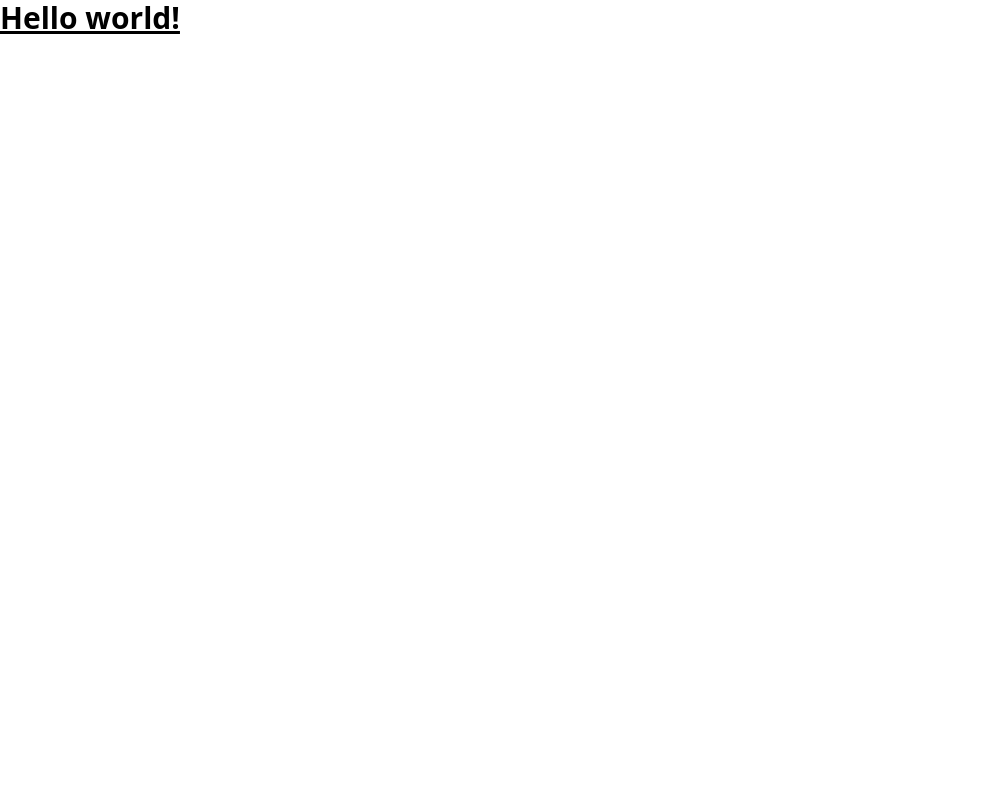
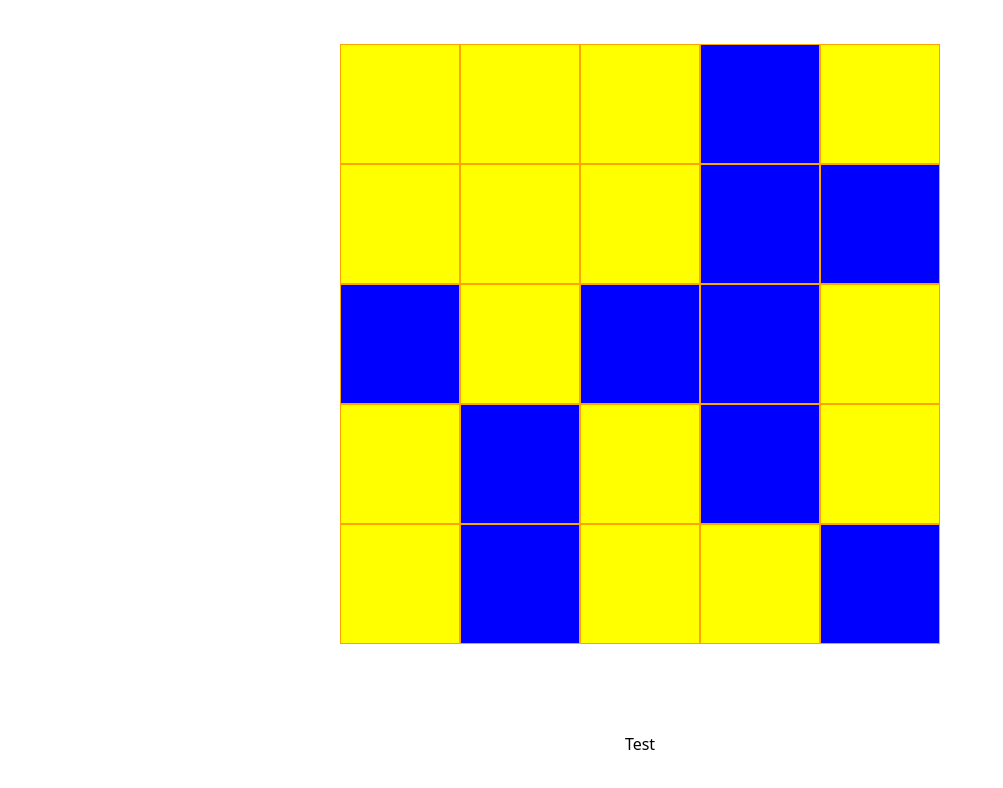
Before and after one commit to vitames404/nonogram-game, a React (Vite) app: page / in a window 1280 px wide. Shown: the top 788 px of the page, without its empty margins (0-1003 px from the left). Built offline with nearby package versions, Linux system fonts and the light colour scheme.

Commit message:
FIrst game logic added

```diff
--- a/src/App.tsx
+++ b/src/App.tsx
@@ -1,8 +1,8 @@
-function App() {
+import Grid from './components/grid';
+
+const App: React.FC = () => {
   return (
-    <h1 className="text-3xl font-bold underline">
-      Hello world!
-    </h1>
+    <Grid/>
   );
 }
 
--- /dev/null
+++ b/src/components/grid.tsx
@@ -0,0 +1,102 @@
+import React, { useState, useEffect } from "react";
+
+const Grid = () => {
+  const [grid, setGrid] = useState<number[][]>([]);
+  const [answerGrid, setAnswerGrid] = useState<number[][]>([]);
+
+  // Create the grids when the component is mounted
+  useEffect(() => {
+    const newGrid = create_grid(5); // Create a 5x5 grid (answer grid)
+    const emptyGrid = create_empty_grid(5); // Create a 5x5 empty grid
+    setGrid(newGrid);
+    setAnswerGrid(emptyGrid);
+  }, []);
+
+  function checkAnswer(){
+    const areEqual = grid.every((row, rowIndex) =>
+        row.every((cell, cellIndex) => cell === answerGrid[rowIndex][cellIndex])
+      );
+    console.log(areEqual);
+  }
+
+  // Create an empty grid with 0 values
+  function create_empty_grid(size: number): number[][] {
+    const grid: number[][] = [];
+    for (let i = 0; i < size; i++) {
+      const row: number[] = [];
+      for (let j = 0; j < size; j++) {
+        row.push(0); // All cells are initialized to 0
+      }
+      grid.push(row);
+    }
+    return grid;
+  }
+
+  // Create a random grid (answer grid)
+  function create_grid(size: number): number[][] {
+    const grid: number[][] = [];
+    for (let i = 0; i < size; i++) {
+      const row: number[] = [];
+      for (let j = 0; j < size; j++) {
+        const cell: number = Math.random() < 0.5 ? 0 : 1; // Randomly assign 0 or 1
+        row.push(cell);
+      }
+      grid.push(row);
+    }
+    return grid;
+  }
+
+  // Function to handle cell click
+  const handleCellClick = (rowIndex: number, cellIndex: number) => {
+    const newAnswerGrid = answerGrid.map((row, rIndex) =>
+      row.map((cell, cIndex) => {
+        if (rIndex === rowIndex && cIndex === cellIndex) {
+          return 1; // Update the corresponding cell in the empty grid
+        }
+        return cell;
+      })
+    );
+    setAnswerGrid(newAnswerGrid); // Update the answerGrid state
+
+    // Log the updated answerGrid to verify the changes
+    console.log("Updated Answer Grid:", newAnswerGrid);
+  };
+
+  return (
+    <div className="grid h-screen place-items-center">
+      {/* Render the Answer Grid (Visible to User) */}
+      <div
+        className="grid bg-red-400"
+        style={{
+          display: "grid",
+          gridTemplateColumns: `repeat(${grid.length}, 1fr)`,
+          gridTemplateRows: `repeat(${grid.length}, 1fr)`,
+          width: "600px",
+          height: "600px",
+        }}
+      >
+        {grid.map((row, rowIndex) =>
+          row.map((cell, cellIndex) => (
+            <div
+              key={`${rowIndex}-${cellIndex}`}
+              onClick={() => handleCellClick(rowIndex, cellIndex)} // Add click handler
+              style={{
+                backgroundColor:
+                  cell === 1 ? "blue" : "yellow", // Display based on the value
+                border: "1px solid orange",
+                cursor: "pointer", // Add pointer cursor for better UX
+              }}
+            />
+          ))
+        )}
+      </div>
+      <button
+      onClick={checkAnswer}
+      >
+            Test
+      </button>
+    </div>
+  );
+};
+
+export default Grid;
```
